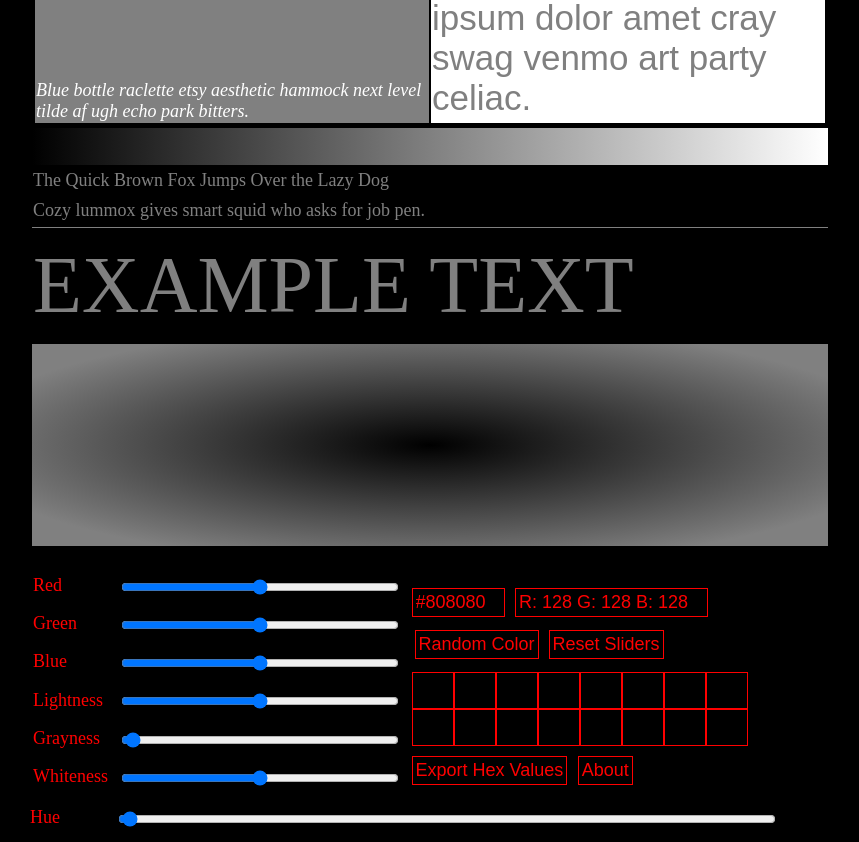
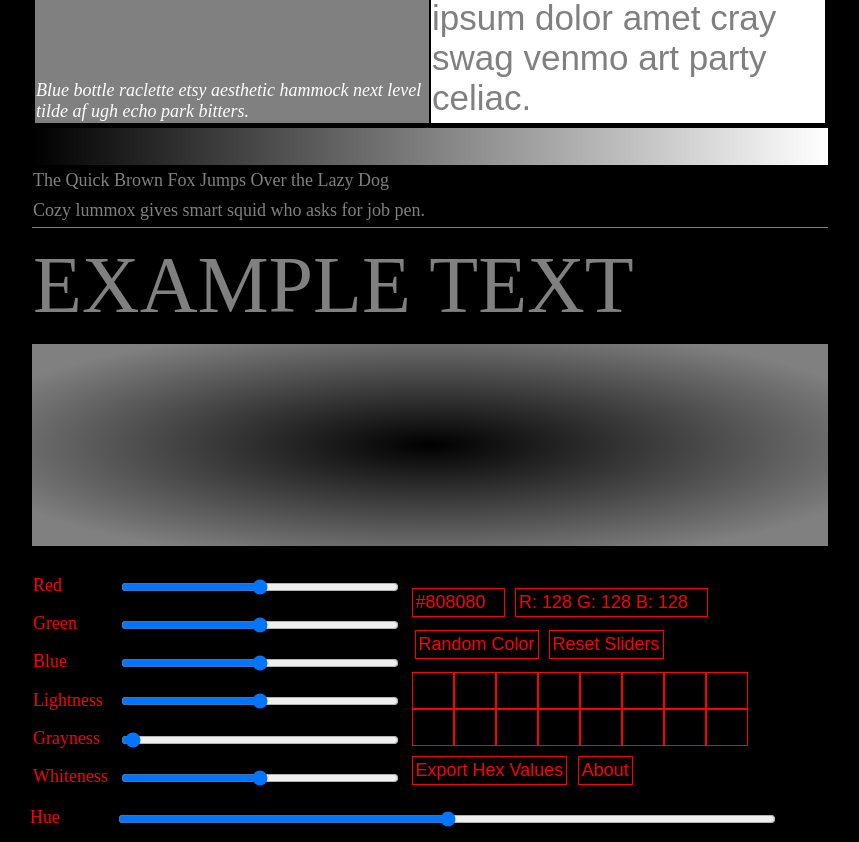
Before and after one commit to jrvaughan917/JRV_ColorExplorer, a plain HTML site: page index.html in a window 1280 px wide. Shown: the part 80-922 px from the top of the page, without its empty margins (210-1069 px from the left). Drawn offline with Linux system fonts and the light colour scheme.

Commit message:
Update index.html

```diff
--- a/index.html
+++ b/index.html
@@ -137,7 +137,7 @@
 					</td>
 				</tr>
 			</table>
-			<div style="width:80px; display:inline-block; height: 35px; vertical-align: center;">Hue</div> <input id="whiteness" style="vertical-align: middle; width: 650px;" class="HueInput slider" type="range" value="0" min="0" max="255">
+			<div style="width:80px; display:inline-block; height: 35px; vertical-align: center;">Hue</div> <input id="whiteness" style="vertical-align: middle; width: 650px;" class="HueInput slider" type="range" min="0" max="255">
 	    </div>
 
 		<script src="jquery-3.2.1.min.js"></script>
```
